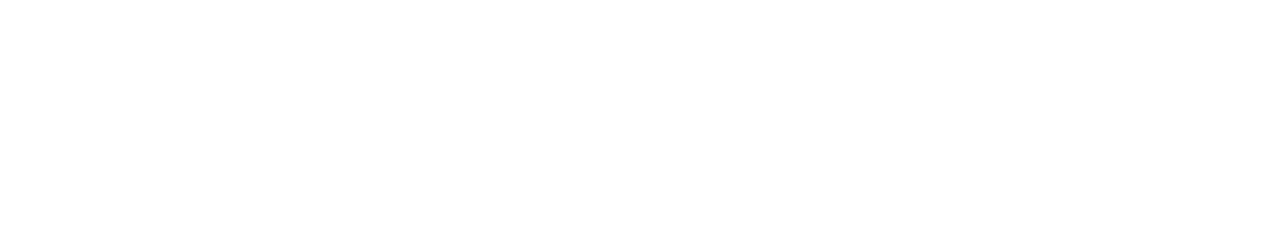
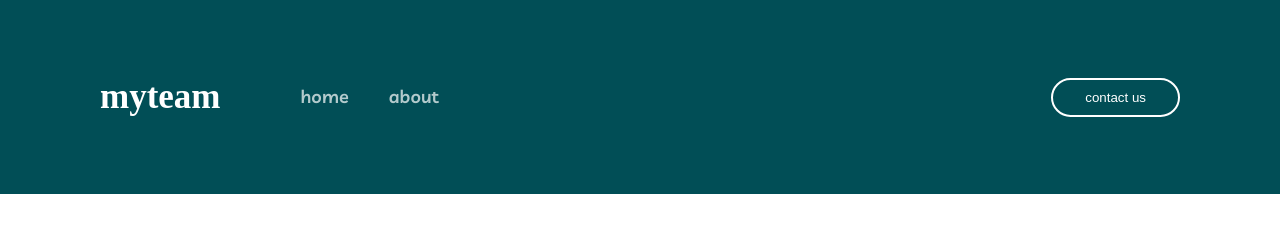
Before and after one commit to sobirbekdev/Jamoaviy-ish, a plain HTML site: page index.html in a window 1280 px wide. Drawn offline with Linux system fonts and the light colour scheme.

Commit message:
vereblga o'z kritildi

```diff
--- a/SCSS/Blocs/_al-blocs.scss
+++ b/SCSS/Blocs/_al-blocs.scss
@@ -1,8 +1,2 @@
 @import "./contonier";
 @import "./header";
-@import "";
-@import "";
-@import "";
-@import "";
-@import "";
-@import "";
--- a/SCSS/Blocs/_header.scss
+++ b/SCSS/Blocs/_header.scss
@@ -0,0 +1,76 @@
+header {
+    background-color: $headeer-bg;
+}
+
+.header__box {
+    display: flex;
+    align-items: center;
+    justify-content: space-between;
+    padding: 77px 0;
+}
+
+.header__intro {
+    display: flex;
+    align-items: center;
+    gap: 80px;
+
+    h1 {
+        color: #fff;
+        font-size: 35px;
+        font-family: livvik;
+        font-style: normal;
+
+    }
+
+    ul {
+        display: flex;
+        gap: 40px;
+
+        li {
+            font-family: 'Livvic';
+            font-style: normal;
+            font-weight: 600;
+            font-size: 18px;
+            line-height: 28px;
+            color: #fff;
+            opacity: 0.7;
+
+            &:hover {
+                color: $h1-h2_active;
+                transform: $transform_;
+                transition: $transition-;
+            }
+
+            &:active {
+                color: $h1-h2_hover ;
+                transform: $transform_;
+                transition: $transition-;
+            }
+        }
+    }
+}
+
+.header__btn {
+    border: 2px solid #FFFFFF;
+    border-radius: $btn-radus;
+    padding: 10px 32px;
+    background-color: $bten-narmal-bg;
+    color: #fff;
+
+    &:hover {
+        background-color: $ntn-hover-bg ;
+        color: #000;
+        border: $border_hover;
+        transform: $transform_;
+        transition: $transition-;
+    }
+
+    &:active {
+        background-color: $ntn-hover-bg ;
+        color: #0e41e9;
+        border: $border_activ;
+        transform: $transform_;
+        transition: $transition-;
+    }
+
+}
--- a/SCSS/_varibale.scss
+++ b/SCSS/_varibale.scss
@@ -2,5 +2,11 @@
 $span-h1-color-bg: #F67E7E;
 $footer-bg:#002529;
 $btn-radus:24px;
-$bten-narmal-bg:#012F34;
+$bten-narmal-bg:#014E56;
 $ntn-hover-bg:#fff;
+$transition-:all 0.4s ;
+$transform_: scale(1.1,1.1);
+$border_hover: 2px solid chartreuse;
+$border_activ:2px solid  darkorange;
+$h1-h2_active:#fa6666;
+$h1-h2_hover:#7ffa66;
--- a/index.html
+++ b/index.html
@@ -5,11 +5,23 @@
     <meta http-equiv="X-UA-Compatible" content="IE=edge">
     <meta name="viewport" content="width=device-width, initial-scale=1.0">
     <title>Jamoviy ish</title>
+    <link rel="stylesheet" href="./css/main.css">
 </head>
 <body>
     <header>
         <div class="contonier">
-            <div class="header__box"></div>
+            <div class="header__box">
+                <div class="header__intro">
+                    <h1>myteam</h1>
+                    <ul>
+                        <li>home</li>
+                        <li>about</li>
+                    </ul>
+                </div>
+                <button class="header__btn">
+                    contact us
+                </button>
+            </div>
         </div>
     </header>
 
```
Also changed, not shown: css/main.css (added), 1 other file.
